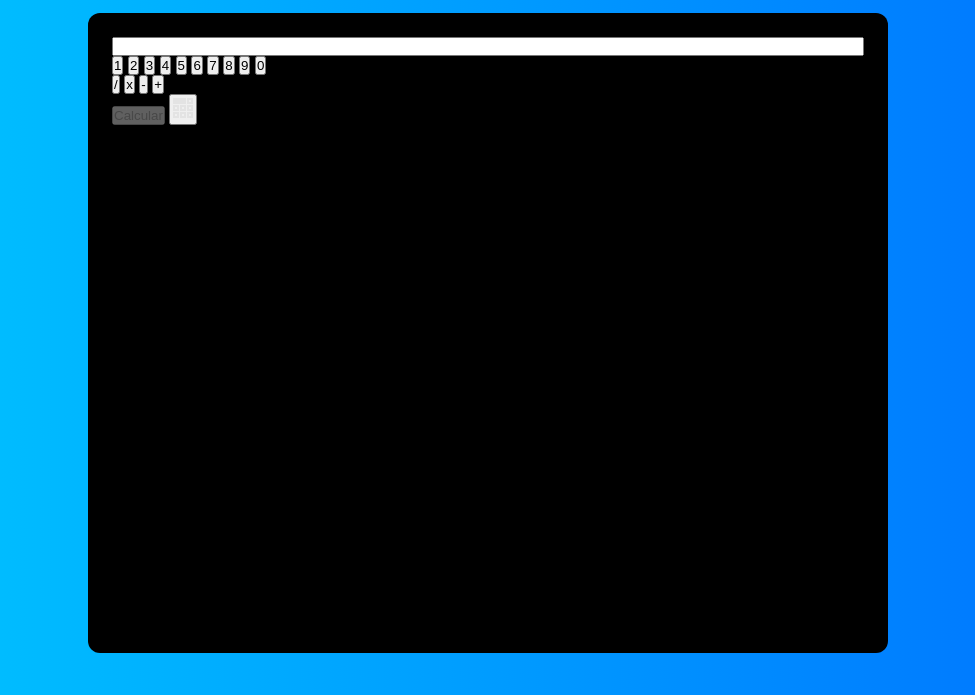
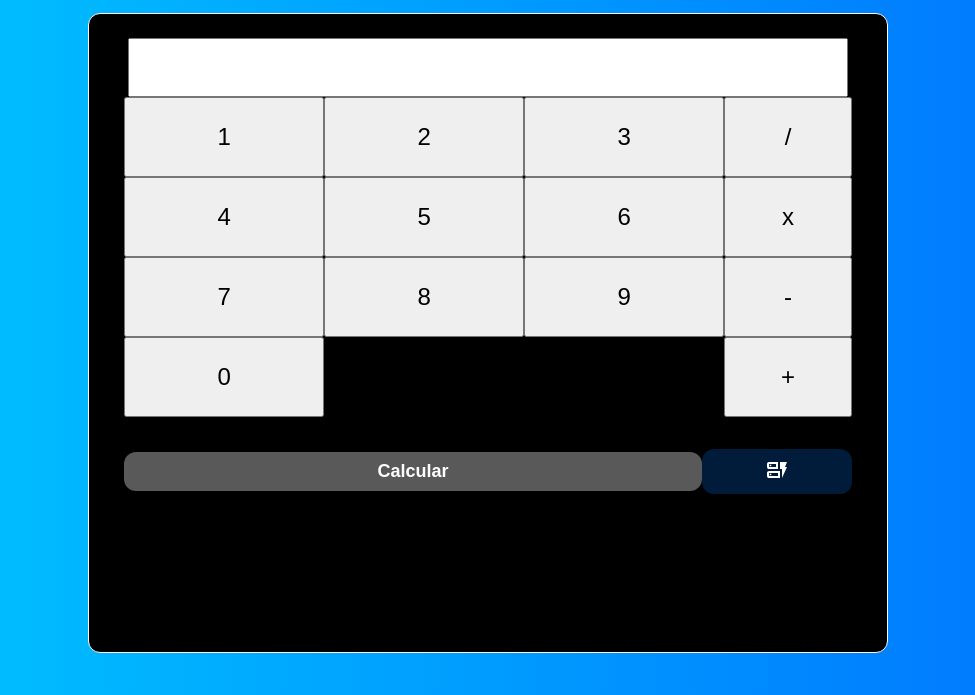
Before and after one commit to ccaiolsa/site-de-calculo, a website: page index.html in a window 1280 px wide. Shown: the part 105-800 px from the top of the page, without its empty margins (152-1127 px from the left). Drawn offline with Linux system fonts and the light colour scheme; files whose address does not match are found by name.

Commit message:
HTML e CSS prontos

```diff
--- a/index.html
+++ b/index.html
@@ -32,6 +32,7 @@
         <form id="calculadora-digital">
 
             <input type="number" id="numero3" name="numero3" readonly>
+            <div class="conteúdo-calculadora">
                 <section class="numeros">
                     <button class="teclado-num"> 1 </button>
                     <button class="teclado-num"> 2 </button>
@@ -50,12 +51,13 @@
                     <button class="teclado-op"> - </button>
                     <button class="teclado-op"> + </button>
                 </section>
+            </div>
 
 
-            <section>
+            <section class="iteracao">
                 <button type="submit" class="submissao" disabled> Calcular </button>
                 <button class="estilo" onclick="novaCalculadora()">
-            <img src="C:\Users\ccaio\Documents\repositorio\Cypress-teste\Sites-teste\site-de-calculo\ícones\grid-icon.svg" alt="calculadora digital">
+                    <img src="C:\Users\ccaio\Documents\repositorio\Cypress-teste\Sites-teste\site-de-calculo\ícones\formulario-dinamico.svg">
                 </button>
             </section>
         </form>
--- a/styles.css
+++ b/styles.css
@@ -126,14 +126,97 @@ h1{
 }*/
 
 #calculadora-digital{
-    display: grid;
-    grid-template-columns: 1fr 1fr;
+    display: flex;
+    flex-direction: column;
     width: 100%;
     height: 100%;
     padding: 1.5rem;
     background-color: black;
-    display: flex;
-    flex-direction: column;
-    border: none;
+    border: 1px solid white;
     border-radius: 12px;
 }
+#calculadora-digital input{
+    display: block;
+    width: 90vh;
+    height: 10%;
+    margin: 0 auto;
+}
+#calculadora-digital .conteúdo-calculadora{
+    display: flex;
+    justify-content: center;
+    padding: 0;
+    margin: 0;
+}
+#calculadora-digital .numeros{
+    display: grid;
+    grid-template-columns: 1fr 1fr 1fr;
+    grid-template-rows: 1fr 1fr 1fr;
+    width: 80%;
+    height: 20%;
+    padding: 0;
+    margin: 0;
+}
+#calculadora-digital .numeros button, #calculadora-digital .operadores button {
+    display: block;
+    padding: 24px;
+    margin: 0;
+    font-size: 24px;
+}
+#calculadora-digital .operadores{
+    display: grid;
+    grid-template-columns: 1fr;
+    grid-template-rows: 1fr 1fr 1fr 1fr;
+    width: 17%;
+    height: 20%;
+    padding: 0;
+    margin: 0;
+}
+#calculadora-digital section .submissao:disabled{
+    background-color: #5a5959;
+    cursor: not-allowed;
+}
+
+#calculadora-digital .iteracao{
+    display: flex;
+    justify-content: center;
+    align-items: center;
+}
+
+#calculadora-digital section .submissao{
+    display: inline-block;
+    padding: 0.5rem 1rem;
+    margin-top: 2rem;
+    width: 77%;
+    border: 1px solid transparent;
+    border-radius: 12px;
+    background-color: #0072ff;
+    color: white;
+    font-size: 18px;
+    font-weight: bold;
+    cursor: pointer;
+    transition: background-color 0.3s ease;
+}
+#calculadora-digital section .submissao:hover{
+    background-color: #650aa1;
+}
+#calculadora-digital section .estilo{
+    display: inline-block;
+    padding: 0.5rem;
+    margin-top: 2rem;
+    border: 1px solid transparent;
+    border-radius: 12px;
+    background-color: #011b3a;
+    color: white;
+    cursor: pointer;
+    transition: 0.3s ease;
+    width: 20%;
+}
+#calculadora-digital section .estilo img{
+    width: 24px;
+    height: auto;
+}
+#calculadora-digital section .estilo:hover{
+    background-color: #005bb5;
+    border: 1px solid #004080;
+    transition: scaleY(1.05);
+}
```
Also changed, not shown: ícones/formulario-dinamico.svg (added). Lines whose indentation alone changed are shown as unchanged.
